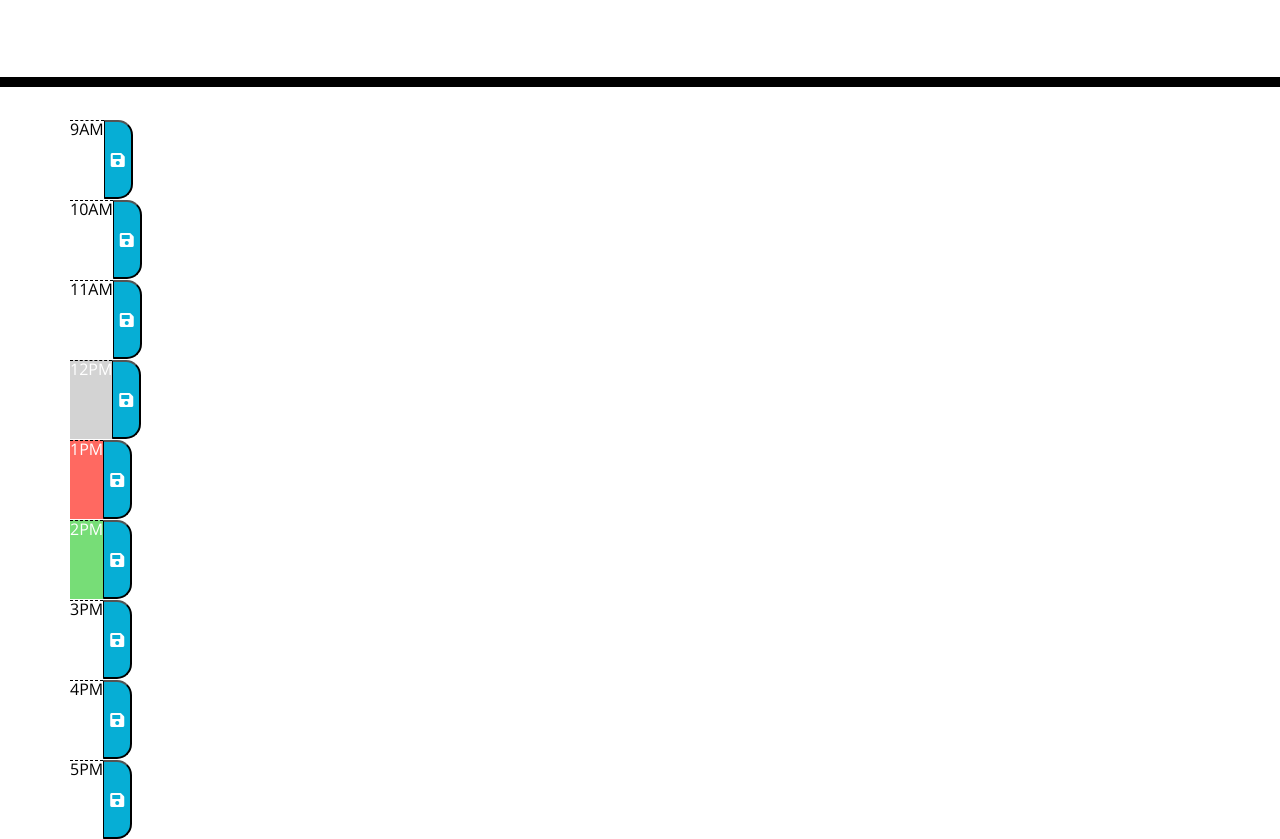
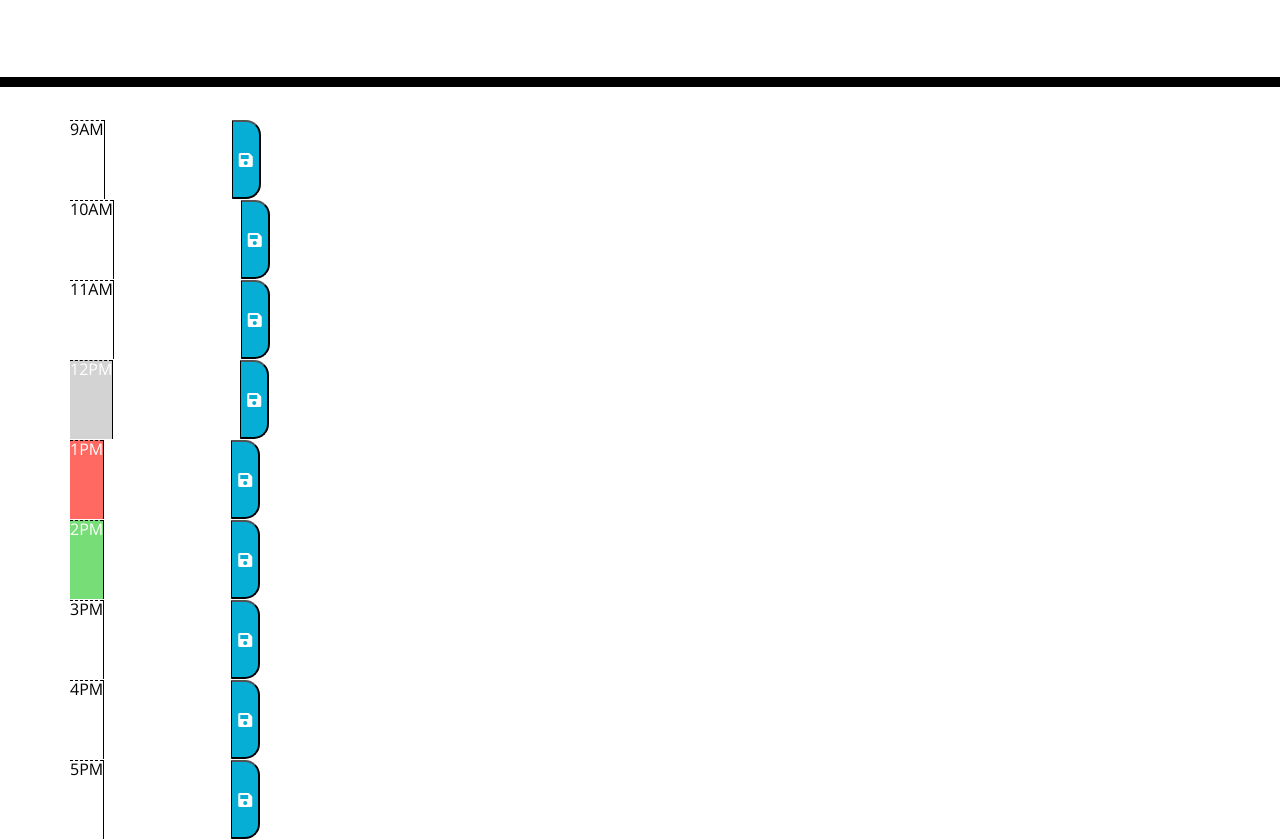
Before and after one commit to jongomezdev/Work-Day-Scheduler, a plain HTML site: page index.html in a window 1280 px wide. Shown: the part 181-1020 px from the top of the page. Drawn offline with nearby package versions, Linux system fonts and the light colour scheme.

Commit message:
Add text area for user input

```diff
--- a/index.html
+++ b/index.html
@@ -32,38 +32,47 @@
     <div class="container">
       <div class="row time-block">
         <div class="hour">9AM</div>
+        <textarea name="" id="" cols="10"></textarea>
         <button class="saveBtn"><i class="fas fa-save"></i></button>
       </div>
       <div class="row time-block">
         <div class="hour">10AM</div>
+        <textarea name="" id="" cols="10"></textarea>
         <button class="saveBtn"><i class="fas fa-save"></i></button>
       </div>
       <div class="row time-block">
         <div class="hour">11AM</div>
+        <textarea name="" id="" cols="10"></textarea>
         <button class="saveBtn"><i class="fas fa-save"></i></button>
       </div>
       <div class="row time-block">
         <div class="hour past">12PM</div>
+        <textarea name="" id="" cols="10"></textarea>
         <button class="saveBtn"><i class="fas fa-save"></i></button>
       </div>
       <div class="row time-block">
         <div class="hour present">1PM</div>
+        <textarea name="" id="" cols="10"></textarea>
         <button class="saveBtn"><i class="fas fa-save"></i></button>
       </div>
       <div class="row time-block">
         <div class="hour future">2PM</div>
+        <textarea name="" id="" cols="10"></textarea>
         <button class="saveBtn"><i class="fas fa-save"></i></button>
       </div>
       <div class="row time-block">
         <div class="hour">3PM</div>
+        <textarea name="" id="" cols="10"></textarea>
         <button class="saveBtn"><i class="fas fa-save"></i></button>
       </div>
       <div class="row time-block">
         <div class="hour">4PM</div>
+        <textarea name="" id="" cols="10"></textarea>
         <button class="saveBtn"><i class="fas fa-save"></i></button>
       </div>
       <div class="row time-block">
         <div class="hour">5PM</div>
+        <textarea name="" id="" cols="10"></textarea>
         <button class="saveBtn"><i class="fas fa-save"></i></button>
       </div>
     </div>
@@ -72,5 +81,6 @@
     <script src="https://cdn.jsdelivr.net/npm/luxon@1.25.0/build/global/luxon.min.js"></script>
     <script src="https://cdnjs.cloudflare.com/ajax/libs/jquery/3.2.1/jquery.min.js"></script>
     <!-- <script src="https://cdnjs.cloudflare.com/ajax/libs/moment.js/2.24.0/moment.min.js"></script> -->
+    <script src="script.js"></script>
   </body>
 </html>
```
